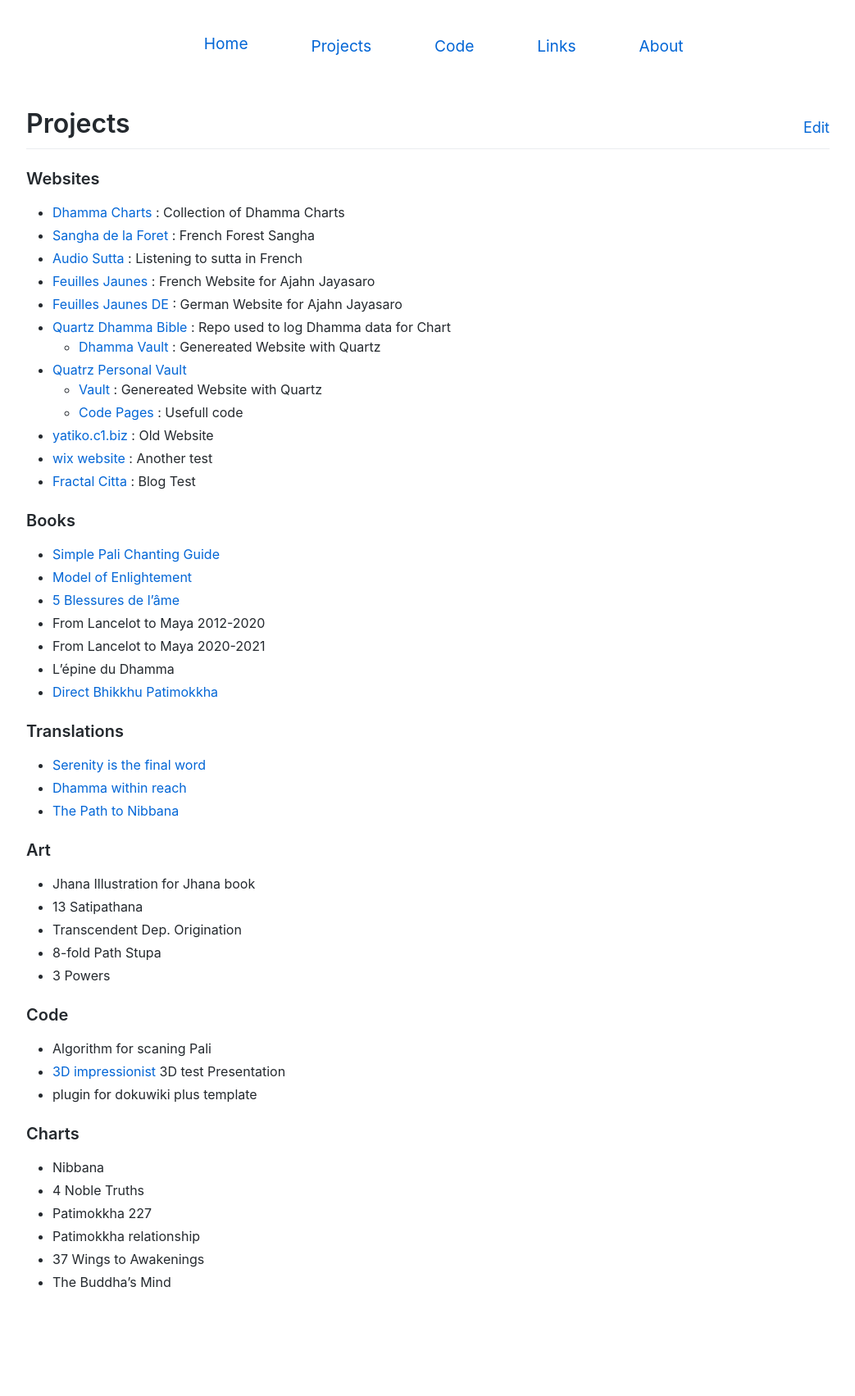
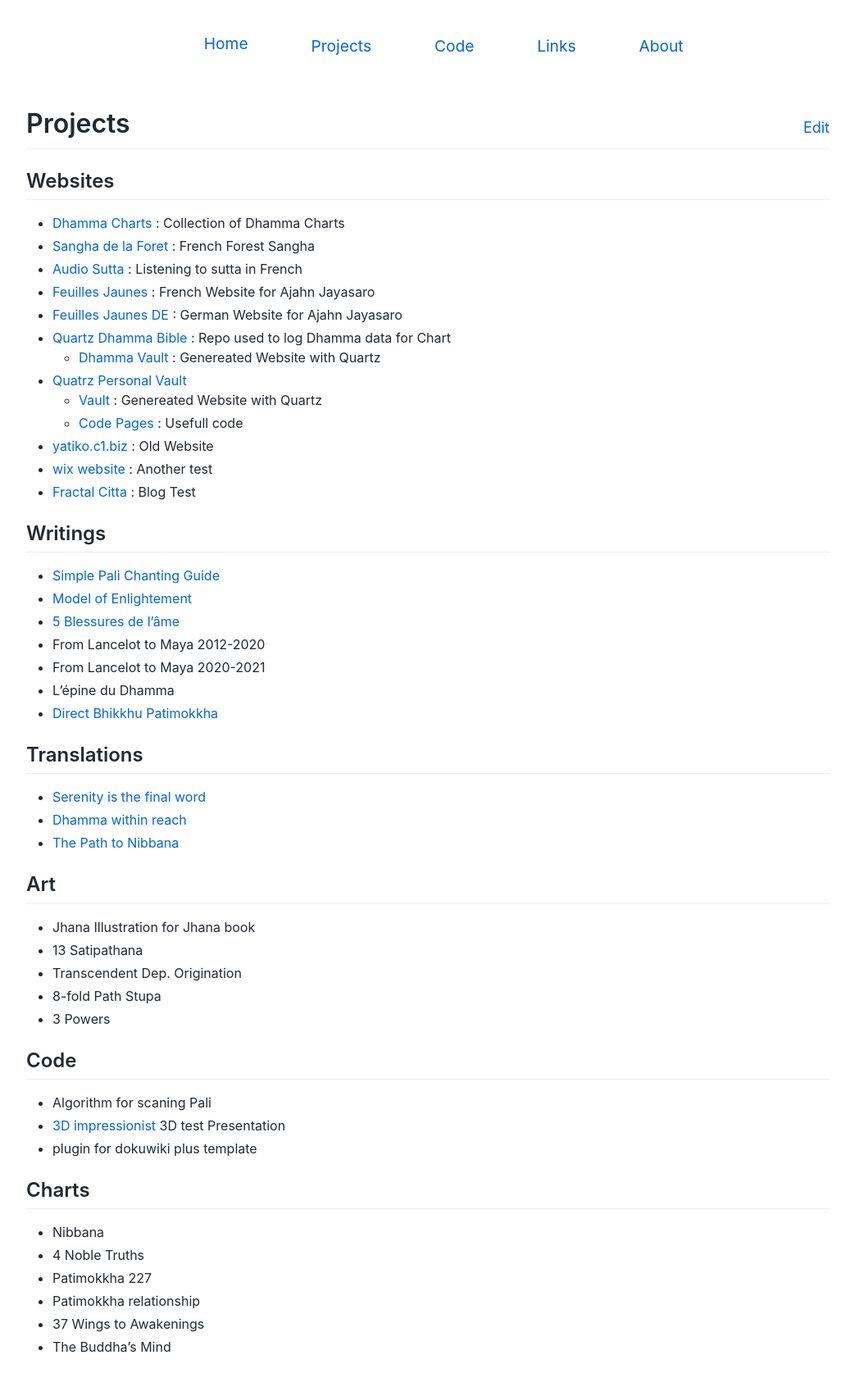
Before and after one commit to cittadhammo/old-personal-website, a Jekyll site: the page built from projects.md, in a window 1280 px wide. Shown: the whole page at 82% size, without its empty margins (118-1161 px from the left). Built offline with Jekyll 4.4.1, drawn with Linux system fonts in a browser that asks for light colours; before the commit the page ends 1624 px from its top, so only the background shows below that.

Commit message:
Update projects.md

```diff
--- a/projects.md
+++ b/projects.md
@@ -3,7 +3,7 @@ layout: page
 title: Projects
 ---
 
-### Websites
+## Websites
 
 - [Dhamma Charts](www.dhammacharts.org) : Collection of Dhamma Charts
 - [Sangha de la Foret](www.sanghadelaforet.org) : French Forest Sangha
@@ -19,7 +19,7 @@ title: Projects
 - [wix website](https://guydelacombe8.wixsite.com/monsite) : Another test
 - [Fractal Citta](https://fractalcitta.github.io/) : Blog Test
 
-### Books
+## Writings
 
 - [Simple Pali Chanting Guide](https://docs.google.com/document/d/1mYauJmbzakn-sKsixNkDrtxF8IX_6mIKOFgd5kquMyg/edit)
 - [Model of Enlightement](https://docs.google.com/document/u/1/d/1-id2vcxF04vzoCO1e0RcS0pihL4FuLxywz0pWGSAUA8/edit)
@@ -29,13 +29,13 @@ title: Projects
 - L'épine du Dhamma
 - [Direct Bhikkhu Patimokkha](https://docs.google.com/document/d/1i97q5mrYU0PaO6t0WNWwRRYgit_uYrT3B3YZdsPnbSw/edit)
 
-### Translations
+## Translations
 
 - [Serenity is the final word](https://docs.google.com/document/d/1ZnEYnPPF4QOArHrQWokm2Y3Ow8ZSYVF3/edit?rtpof=true)
 - [Dhamma within reach](https://drive.google.com/drive/folders/16ZMTsbYAR4NP-kbrGg8niopB6nhDVA9E?usp=sharing)
 - [The Path to Nibbana](https://drive.google.com/drive/folders/17NI5TpUQjPdVgKOnFPeCq54LGhj0-9iF?usp=sharing)
 
-### Art
+## Art
 
 - Jhana Illustration for Jhana book
 - 13 Satipathana
@@ -44,13 +44,13 @@ title: Projects
 - 3 Powers
 
 
-### Code
+## Code
 
 - Algorithm for scaning Pali
 - [3D impressionist](http://fractal11.c1.biz/#/pr%C3%A9sentation) 3D test Presentation
 - plugin for dokuwiki plus template
 
-### Charts
+## Charts
 
 - Nibbana
 - 4 Noble Truths
```
